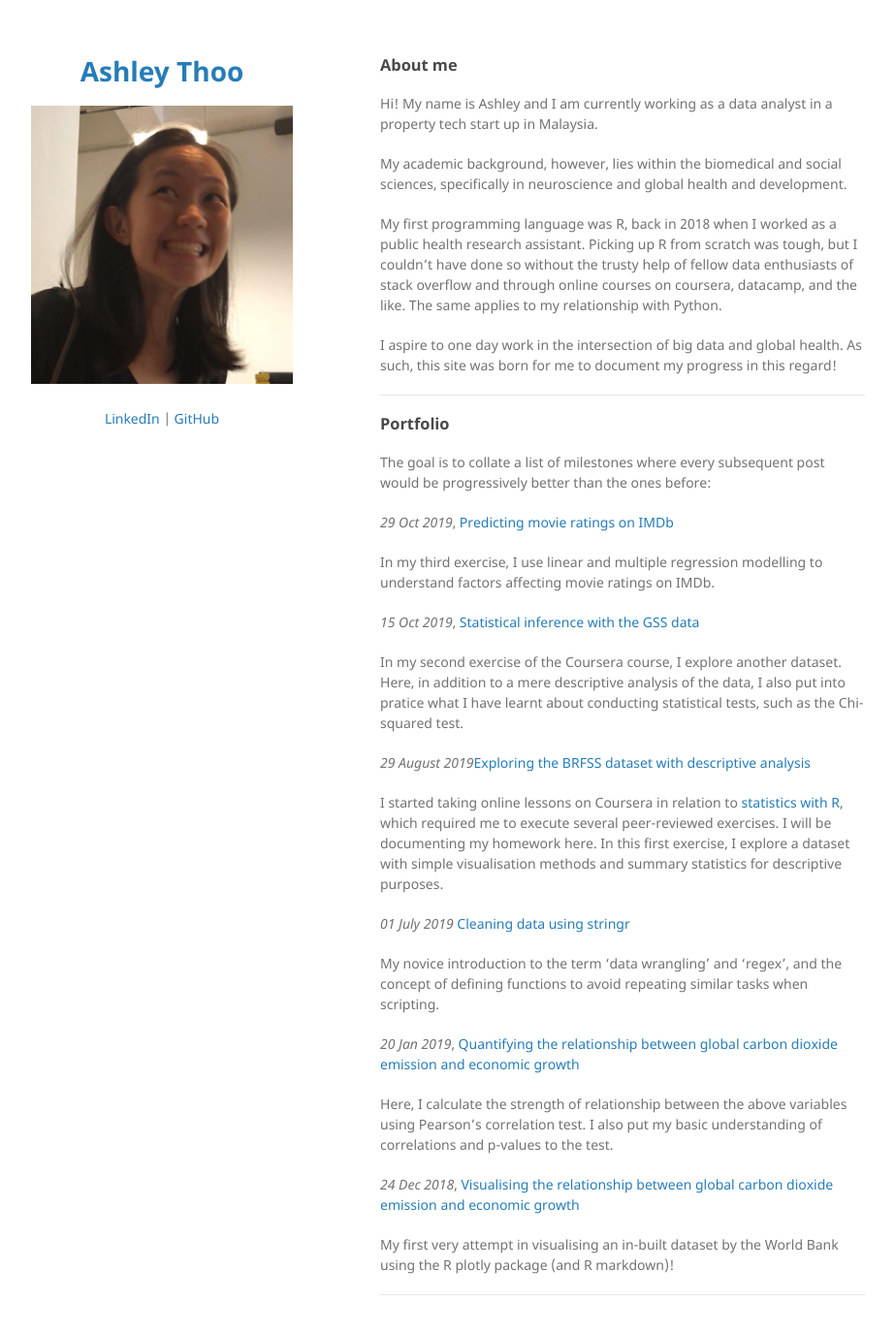
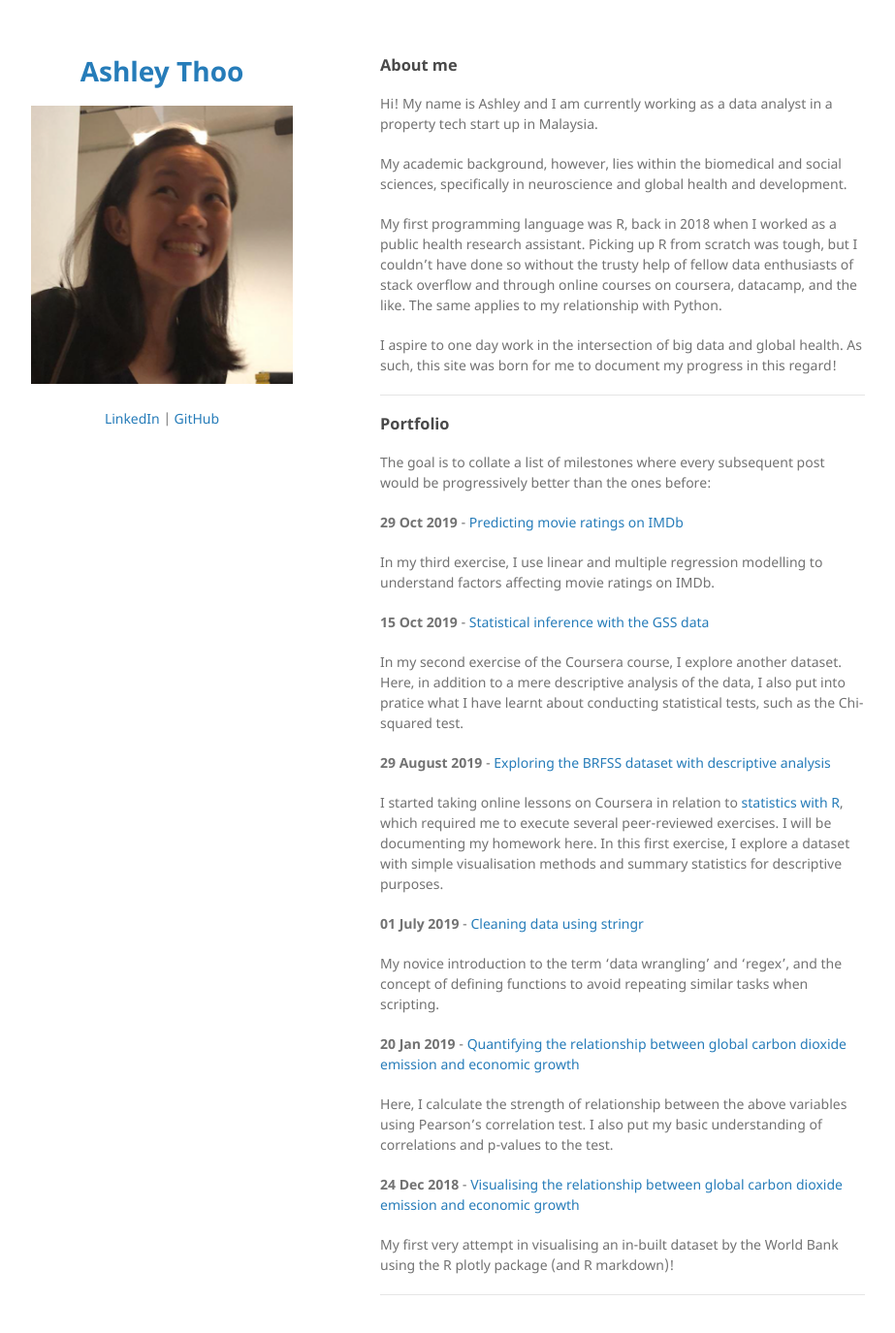
Before and after one commit to ashleythy/ashleythy.github.io, a Jekyll site: the page built from index.md, in a window 1280 px wide and 1400 px high. Shown: the top 1375 px of the window at 97% size, without its empty margins (178-1101 px from the left). Built offline with Jekyll 4.4.1, drawn with Linux system fonts in a browser that asks for light colours; our own code applies the rules of GitHub Pages for plain Markdown files.

```diff
--- a/index.md
+++ b/index.md
@@ -15,27 +15,27 @@ I aspire to one day work in the intersection of big data and global health. As s
 
 The goal is to collate a list of milestones where every subsequent post would be progressively better than the ones before:
 
-<i>29 Oct 2019</i>, [Predicting movie ratings on IMDb](/html/entry6.html)
+<b>29 Oct 2019</b> - [Predicting movie ratings on IMDb](/html/entry6.html)
 
 In my third exercise, I use linear and multiple regression modelling to understand factors affecting movie ratings on IMDb.
 
-<i>15 Oct 2019</i>, [Statistical inference with the GSS data](/html/entry5.html)
+<b>15 Oct 2019</b> - [Statistical inference with the GSS data](/html/entry5.html)
 
 In my second exercise of the Coursera course, I explore another dataset. Here, in addition to a mere descriptive analysis of the data, I also put into pratice what I have learnt about conducting statistical tests, such as the Chi-squared test.
 
-<i>29 August 2019</i>[Exploring the BRFSS dataset with descriptive analysis](/html/entry4.html)
+<b>29 August 2019</b> - [Exploring the BRFSS dataset with descriptive analysis](/html/entry4.html)
 
 I started taking online lessons on Coursera in relation to [statistics with R](https://www.coursera.org/specializations/statistics), which required me to execute several peer-reviewed exercises. I will be documenting my homework here. In this first exercise, I explore a dataset with simple visualisation methods and summary statistics for descriptive purposes.
 
-<i>01 July 2019</i> [Cleaning data using stringr](/html/entry3.html)
+<b>01 July 2019</b> - [Cleaning data using stringr](/html/entry3.html)
 
 My novice introduction to the term 'data wrangling' and 'regex', and the concept of defining functions to avoid repeating similar tasks when scripting.
 
-<i>20 Jan 2019</i>, [Quantifying the relationship between global carbon dioxide emission and economic growth](/html/entry2.html)
+<b>20 Jan 2019</b> - [Quantifying the relationship between global carbon dioxide emission and economic growth](/html/entry2.html)
 
 Here, I calculate the strength of relationship between the above variables using Pearson's correlation test. I also put my basic understanding of correlations and p-values to the test.
 
-<i>24 Dec 2018</i>, [Visualising the relationship between global carbon dioxide emission and economic growth](/html/entry1.html)
+<b>24 Dec 2018</b> - [Visualising the relationship between global carbon dioxide emission and economic growth](/html/entry1.html)
 
 My first very attempt in visualising an in-built dataset by the World Bank using the R plotly package (and R markdown)!
 
```
